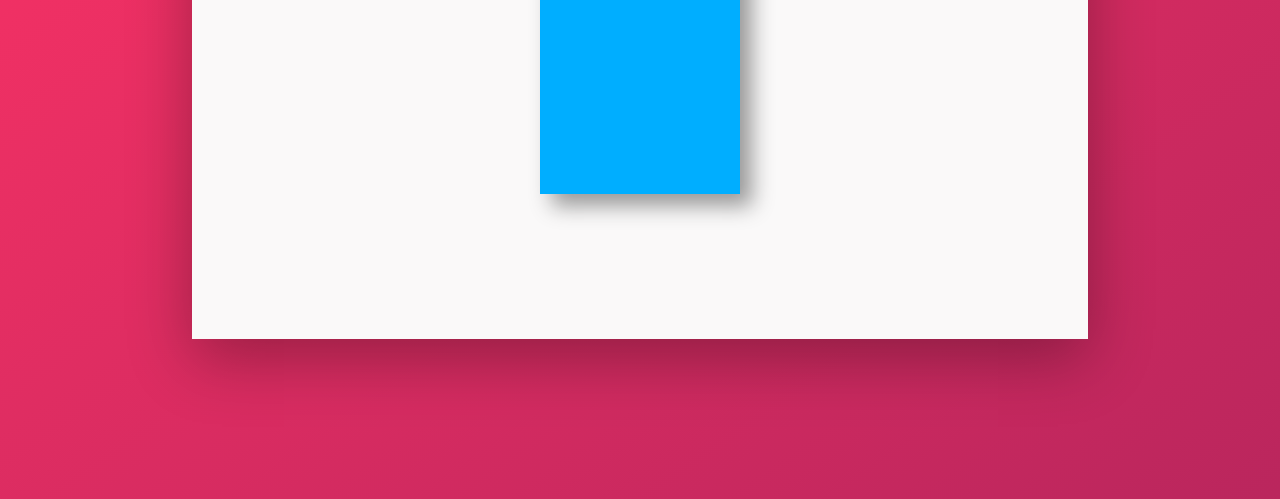
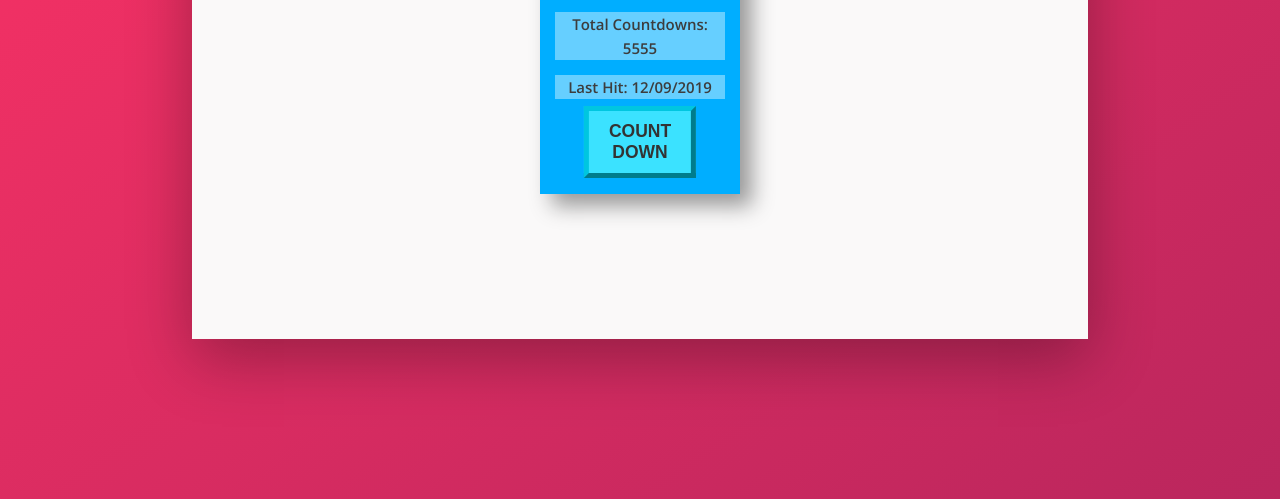
Before and after one commit to nilaysavant/express-countdown-webapp, a website: page public/index.html in a window 1280 px wide. Shown: the part 381-880 px from the top of the page. Drawn offline with nearby package versions, Linux system fonts and the light colour scheme.

Commit message:
Styled the frntend design and css

```diff
--- a/public/index.html
+++ b/public/index.html
@@ -21,6 +21,24 @@
                 100
             </h1>
 
+            <h2 class="card__count-total">
+                Total Countdowns:
+                <span>
+                    5555
+                </span>
+            </h2>
+
+            <h2 class="card__count-total">
+                Last Hit:
+                <span>
+                    12/09/2019
+                </span>
+            </h2>
+
+            <button class="card__button">
+                Count down
+            </button>
+
         </div>
 
 
--- a/scss/_components.scss
+++ b/scss/_components.scss
@@ -3,6 +3,8 @@
     width: 20rem;
     height: 35rem;
     box-shadow: 1.2rem 1.2rem 2rem var(--color-grey-dark-3);
+    position: relative;
+
     &__count-number {
         text-align: center;
         background-color: hsl(199, 100%, 70%);
@@ -12,4 +14,42 @@
         margin: 1.5rem;
         border: solid 0.5rem var(--color-grey-light-1);
     }
+
+    &__count-total {
+        text-align: center;
+        background-color: hsl(199, 100%, 70%);
+        font-weight: 700;
+        font-size: 1.5rem;
+        color: #3d3d3d;
+        margin: 1.5rem;
+        text-transform: capitalize;
+    }
+
+    &__button {
+        text-decoration: none;
+
+        background-color: #3be2ff;
+        border: outset 0.5rem hsl(187, 100%, 44%);
+        padding: 1rem 2rem;
+        color: var(--color-grey-dark-1);
+        position: absolute;
+
+        top: 85%;
+        left: 50%;
+        transform: translate(-50%, -50%);
+
+        font-weight: 550;
+        font-size: 1.75rem;
+        text-transform: uppercase;
+
+        &:hover {
+            // background-color: red;
+            box-shadow: 1rem 1rem 2rem var(--color-grey-dark-1);
+        }
+
+        &:active {
+            // background-color: red;
+            box-shadow: .5rem .5rem 1rem var(--color-grey-dark-1);
+        }
+    }
 }
```
Also changed, not shown: public/main.css, 1 other file.
